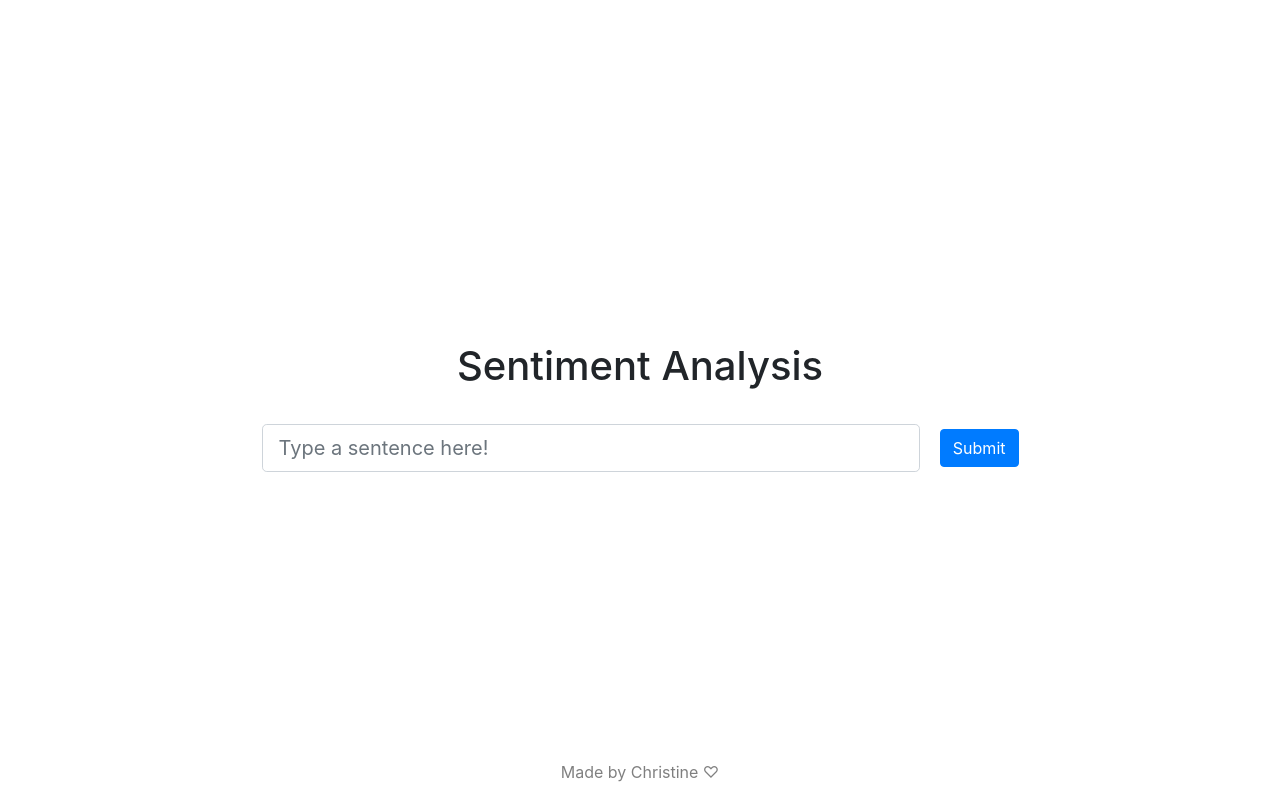
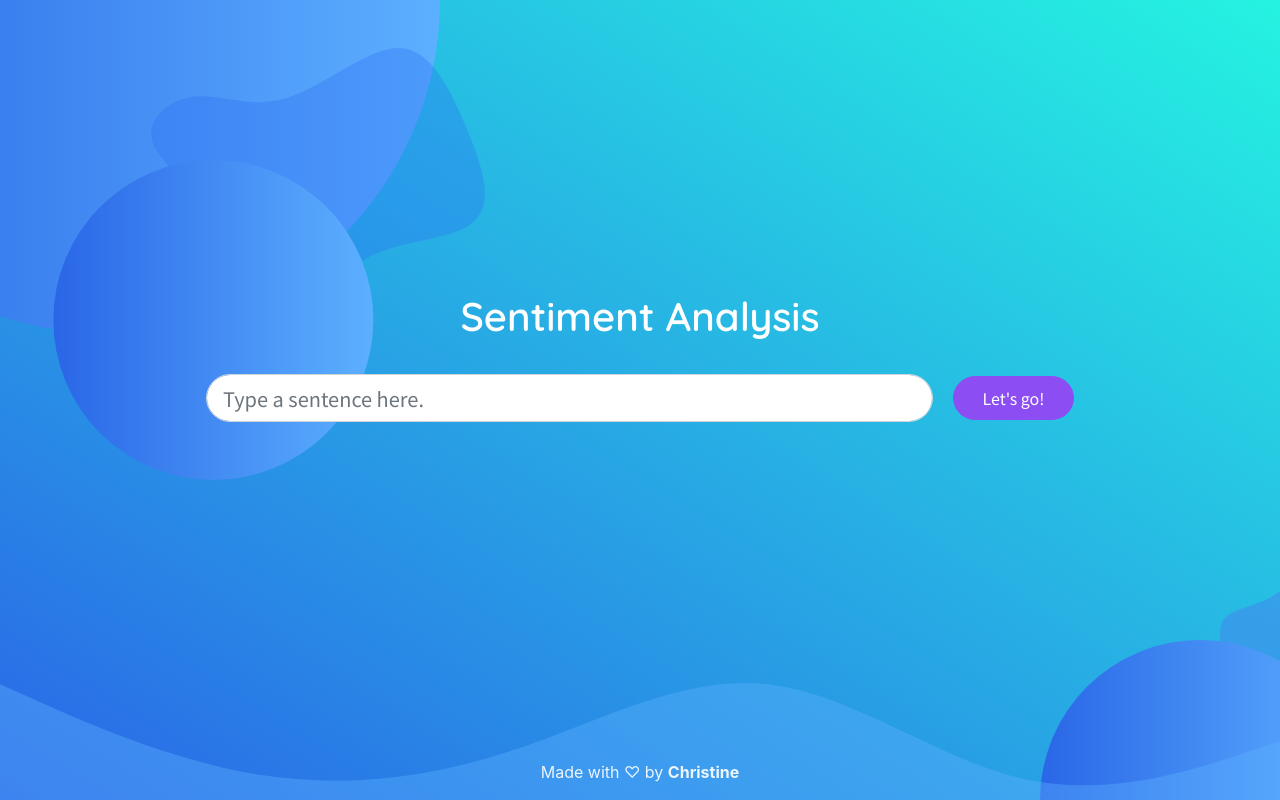
Before and after one commit to chrlng/sentiment-analysis, a Flask app: page / in a window 1280 px wide. Run offline with Flask 2, Linux system fonts and the light colour scheme; some libraries are stand-ins or nearby versions.

Commit message:
finished first iteration for front end

```diff
--- a/static/style.css
+++ b/static/style.css
@@ -1,3 +1,6 @@
+body {
+    background-image: linear-gradient(to bottom left,#25F3E1, #2A66E7);
+}
 
 .content-wrapper {
     height: 100vh;
@@ -13,6 +16,10 @@
 }
 
 h1 {
+    font-family: 'Quicksand', sans-serif;
+    font-weight: 600;
+    color: white;
+    opacity: 1;
     margin: 24px;
 }
 
@@ -25,25 +32,111 @@ h1 {
 }
 
 .form {
-    width: 70%;
+    font-family: 'Noto Sans JP', sans-serif;
+    font-weight: 100;
+    width: 80%;
+    margin-bottom: 100px;
 }
 
 .form * {
     margin: 10px;
 }
 
+.btn {
+    width: 16%;
+    color: white;
+    background-color: #8C4EF2;
+    border-color: #8C4EF2;
+    border-radius: 24px;
+    padding-top:9px;
+    padding-bottom:9px;
+    padding-right:14px;
+    padding-left: 14px;
+    transition: 0.3s;
+}
+
+.btn:hover {
+    background-color: #7742CE;
+    border-color: #7742CE;
+}
+
+.form-control {
+    border-radius: 24px;
+    padding-top:12px;
+    padding-bottom:12px;
+}
+
 /* Navbar */
 
 .my-navbar-subtext {
-    color:grey;
+    opacity: 0.9;
+    color:white;
 }
 
-.my-navbar-link {
+.navbar-text {
+    color: white;
     transition: 0.3s;
     text-decoration: none;
 }
 
-.my-navbar-link:hover {
+.navbar-text:hover {
+    color: white;
     text-decoration: none;
-    opacity: 0.6;
+    opacity: 0.8;
 }
+
+/* Blobs and Waves */
+
+.big-top-left-blob {
+    position: fixed;
+    bottom: 0;
+    left: 0;
+    z-index: -3;
+    width: 100%;
+    height: 100%;
+}
+
+.small-top-left-blob {
+    position: fixed;
+    bottom: 0;
+    left: 0;
+    z-index: -1;
+    width: 100%;
+    height: 100%;
+}
+
+.funky-blob {
+    position: fixed;
+    top: 0;
+    left: 0;
+    z-index: -2;
+    width: 100%;
+    height: 100%;
+    opacity: 0.3;
+}
+
+.small-bottom-right-blob {
+    position: fixed;
+    bottom: 0;
+    right: 0;
+    z-index: -1;
+    width: 100%;
+    height: 100%;
+}
+
+.funky-blob-bottom-right {
+    position: fixed;
+    top: 0;
+    left: 0;
+    z-index: -2;
+    width: 100%;
+    height: 100%;
+    opacity: 0.5;
+}
+
+.wave {
+    position: fixed;
+    bottom: 0;
+    left: 0;
+    z-index: 0;
+}
--- a/templates/index.html
+++ b/templates/index.html
@@ -3,24 +3,80 @@
     <head>
         <link rel="stylesheet" href="https://stackpath.bootstrapcdn.com/bootstrap/4.5.0/css/bootstrap.min.css" integrity="sha384-9aIt2nRpC12Uk9gS9baDl411NQApFmC26EwAOH8WgZl5MYYxFfc+NcPb1dKGj7Sk" crossorigin="anonymous">
         <link rel="stylesheet" type="text/css" href="{{url_for('static', filename='style.css')}}">
+
+        <link href="https://fonts.googleapis.com/css2?family=Noto+Sans+JP:wght@300;400&family=Poppins:wght@300;500&family=Quicksand:wght@600&display=swap" rel="stylesheet">
         <meta name="viewport" content="width=device-width, initial-scale=1, shrink-to-fit=no">
     </head>
 
     <body>
 
+        <!-- Main Content Container -->
         <div class="container container-col content-wrapper">
             <h1>Sentiment Analysis</h1>
             <form class="container-row form" method="post">
-                <input class="form-control form-control-lg" name="data" type="text" placeholder="Type a sentence here!">
-                <button type="submit" class="btn btn-primary">Submit</button>
+                <input class="form-control form-control-lg" name="data" type="text" placeholder="Type a sentence here.">
+                <button type="submit" class="btn btn-primary">Let's go!</button>
             </form>
         </div>
 
+        <!-- Big circle top left -->
+        <svg viewBox="0 0 300 300" class="big-top-left-blob">
+            <defs>
+              <linearGradient id="grad1" x1="0%" y1="0%" x2="100%" y2="0%">
+                <stop offset="0%" style="stop-color:#2A66E7;stop-opacity:1" />
+                <stop offset="100%" style="stop-color:#5CB0FF;stop-opacity:1" />
+              </linearGradient>
+            </defs>
+            <ellipse cx="-50" cy="0" rx="125" ry="125" fill="url(#grad1)" />
+        </svg>
+
+        <!-- Blob top left -->
+        <svg class="funky-blob" viewBox="0 0 300 300" xmlns="http://www.w3.org/2000/svg">
+            <path fill="#2D6CF3" d="M44.6,-62C56.4,-61.8,63.6,-47.1,69.8,-32.3C76,-17.4,81.2,-2.5,71.1,4.4C61.1,11.3,35.7,10.1,25.5,22.4C15.4,34.7,20.3,60.4,13.9,74.8C7.5,89.2,-10.3,92.3,-26.3,88.2C-42.4,84.2,-56.7,72.9,-54.3,57.3C-51.8,41.7,-32.6,21.8,-30.7,7C-28.8,-7.8,-44.3,-17.6,-47.6,-26.3C-50.8,-35.1,-41.7,-42.9,-31.7,-43.8C-21.7,-44.8,-10.8,-39,2.8,-43.3C16.4,-47.6,32.8,-62.1,44.6,-62Z" transform="translate(15 80)" />
+        </svg>
+
+        <!-- Small circle top left -->
+        <svg class="small-top-left-blob" viewBox="0 0 300 300">
+            <defs>
+              <linearGradient id="grad1" x1="0%" y1="0%" x2="0%" y2="0%">
+                <stop offset="0%" style="stop-color:#2A66E7;stop-opacity:1" />
+                <stop offset="100%" style="stop-color:#5CB0FF;stop-opacity:1" />
+              </linearGradient>
+            </defs>
+            <ellipse cx="-10" cy="120" rx="60" ry="60" fill="url(#grad1)" />
+        </svg>
+
+        <!-- Small circle bottom right -->
+        <svg class="small-bottom-right-blob" viewBox="0 0 300 300">
+            <defs>
+              <linearGradient id="grad1" x1="0%" y1="0%" x2="0%" y2="0%">
+                <stop offset="100%" style="stop-color:#4b7eee;stop-opacity:1" />
+                <stop offset="0%" style="stop-color:#5CB0FF;stop-opacity:1" />
+              </linearGradient>
+            </defs>
+            <ellipse cx="360" cy="300" rx="60" ry="60" fill="url(#grad1)" />
+        </svg>
+
+        <!-- Blob bottom right -->
+        <svg class="funky-blob-bottom-right" viewBox="0 0 600 600" xmlns="http://www.w3.org/2000/svg">
+            <path fill="#4781F0" d="M36.8,-68.6C43.6,-59.9,42.3,-41.7,48.9,-28.7C55.4,-15.7,70,-7.9,77.6,4.4C85.2,16.6,85.8,33.3,78.5,45.1C71.3,57,56.2,64,41.8,62C27.4,60,13.7,48.8,3.1,43.5C-7.5,38.1,-15,38.6,-24.6,37.8C-34.2,37.1,-45.8,35.1,-52.1,28.6C-58.4,22.1,-59.2,11.1,-61.6,-1.3C-63.9,-13.7,-67.7,-27.5,-62.1,-35.3C-56.6,-43,-41.7,-44.8,-29.8,-50.6C-17.9,-56.5,-9,-66.4,3,-71.6C15,-76.8,30,-77.4,36.8,-68.6Z" transform="translate(800 500)" />
+        </svg>
+
+        <!-- Wave bottom -->
+        <svg class="wave" xmlns="http://www.w3.org/2000/svg" viewBox="0 0 1440 290">
+            <defs>
+                <linearGradient id="grad2" x1="0%" y1="0%" x2="0%" y2="0%">
+                  <stop offset="50%" style="stop-color:#7C60FF;stop-opacity:0.8" />
+                  <stop offset="100%" style="stop-color:#5CB0FF;stop-opacity:0.8" />
+                </linearGradient>
+              </defs>
+            <path fill="url(#grad2)" fill-opacity="0.5" d="M0,160L48,181.3C96,203,192,245,288,261.3C384,277,480,267,576,234.7C672,203,768,149,864,160C960,171,1056,245,1152,266.7C1248,288,1344,256,1392,240L1440,224L1440,320L1392,320C1344,320,1248,320,1152,320C1056,320,960,320,864,320C768,320,672,320,576,320C480,320,384,320,288,320C192,320,96,320,48,320L0,320Z"></path>
+        </svg>
+
         <!-- Navbar -->
-        <nav class="navbar fixed-bottom navbar-light justify-content-center" id="nav-bar">
-            <span class="my-navbar-subtext">Made by
-                <a class="navbar-text my-navbar-link" href="https://chrlng.github.io/"> Christine</a>
-                <span>♡</span>
+        <nav class="navbar fixed-bottom justify-content-center" id="nav-bar">
+            <span class="my-navbar-subtext">Made with ♡ by
+                <a class="navbar-text" href="https://chrlng.github.io/"> <b>Christine</b></a>
             </span>
         </nav>
 
```
